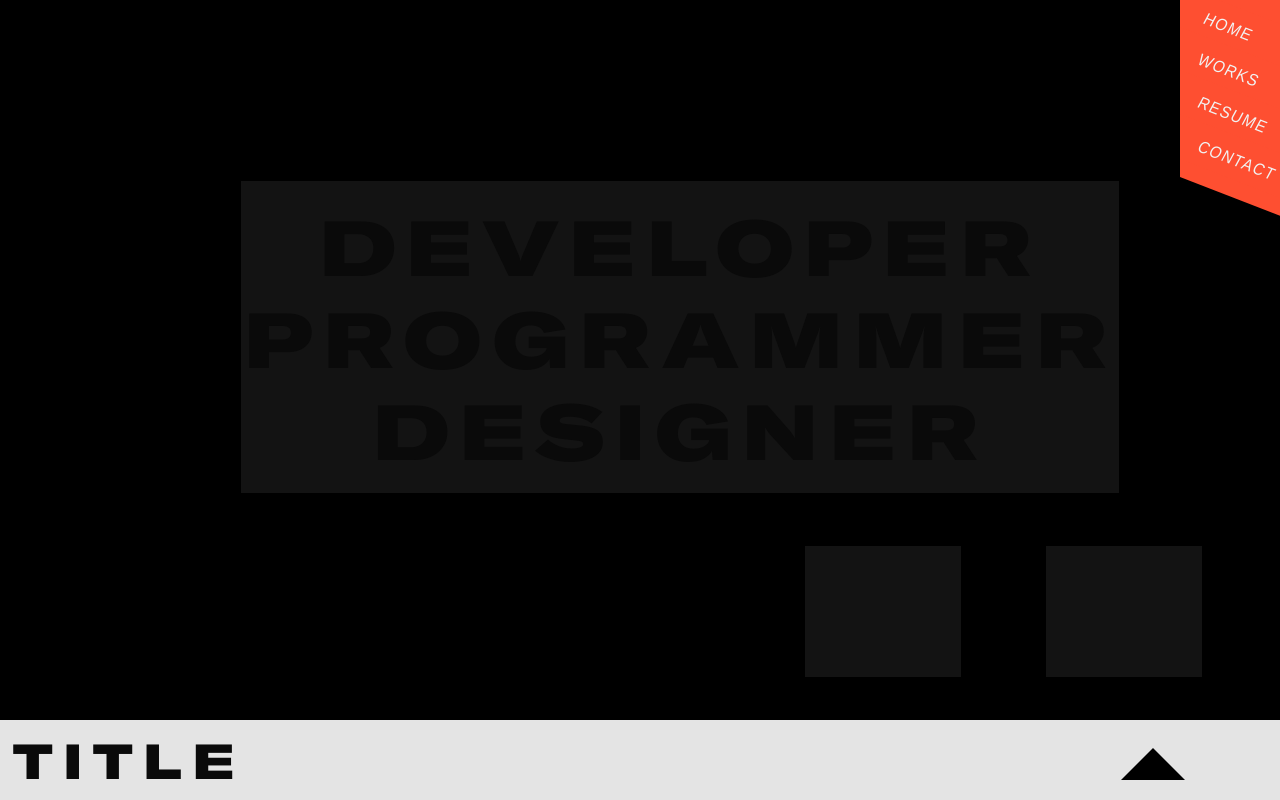
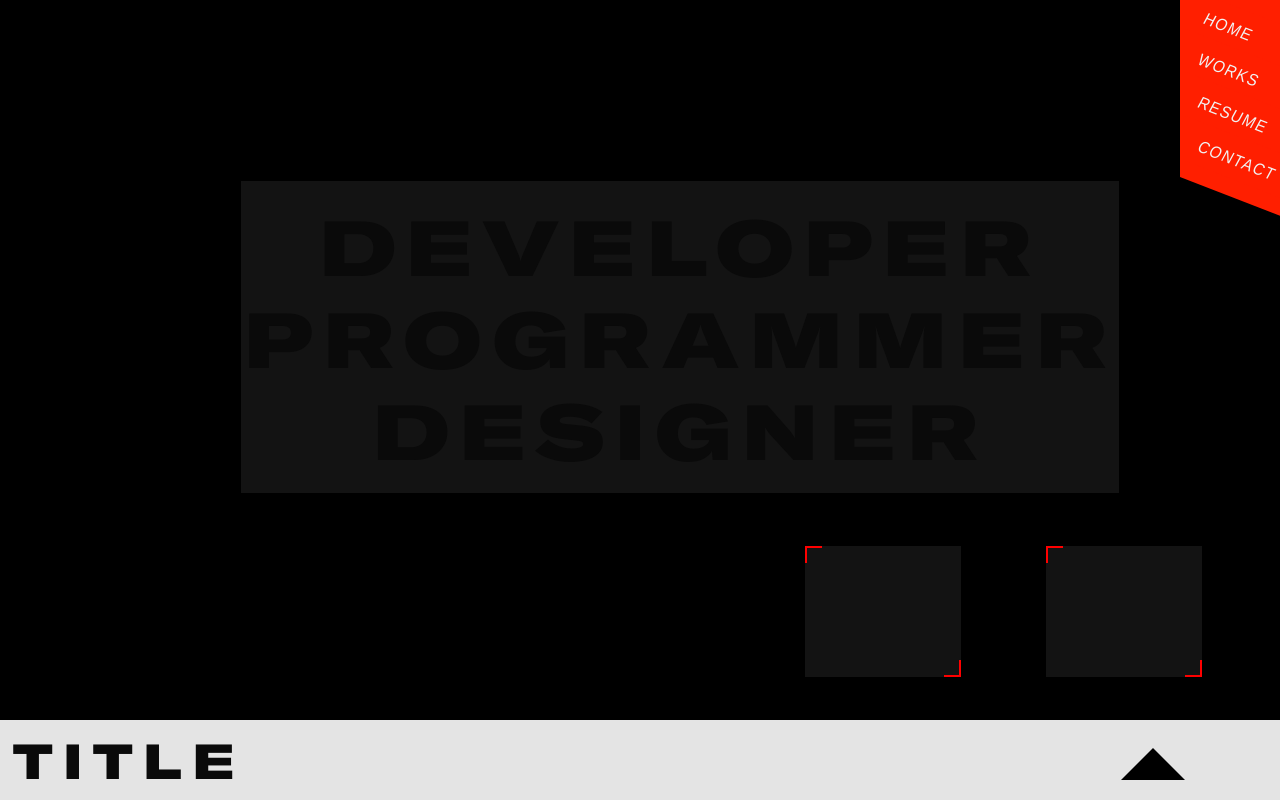
Before and after one commit to kevin21018212/PortfolioV3, a Next.js app: page / in a window 1280 px wide. Built offline with nearby package versions, Linux system fonts and the light colour scheme.

Commit message:
fixed spaing

```diff
--- a/app/global/navbar.module.css
+++ b/app/global/navbar.module.css
@@ -23,7 +23,7 @@
   height: 0;
   border-style: solid;
   border-width: 0 15vh 4vh 0;
-  border-color: transparent #fe4f31 transparent transparent;
+  border-color: transparent var(--primary) transparent transparent;
 }
 
 /*Links*/
@@ -44,7 +44,7 @@
   margin-left: -25%;
   padding-left: 2.5vw;
   box-sizing: border-box;
-  background-color: #fe4f31;
+  background-color: var(--primary);
   transform: skew(-10deg) rotate(20deg);
   transition: transform 0.5s ease;
   min-height: 2vh;
--- a/app/globals.css
+++ b/app/globals.css
@@ -143,6 +143,7 @@ html {
 
   --textPrimary: #f0f0f0;
   --textSecondary: #e4e4e4;
+
   /*Text*/
   --mediumSeperated: "Monument Grotesk Regular", sans-serif;
 
--- a/app/resume/page.tsx
+++ b/app/resume/page.tsx
@@ -1,5 +1,4 @@
 "use client";
-
 import styles from "./resume.module.css";
 import ResumeClasses from "./resumecluster/classes";
 import ResumeWork from "./resumecluster/work";
--- a/app/resume/skills/skillfiltertoggle.tsx
+++ b/app/resume/skills/skillfiltertoggle.tsx
@@ -1,5 +1,5 @@
 import React, { useState } from "react";
-import styles from "@/app/styles/resume//skills/skillfiltertoggle.module.css";
+import styles from "@/app/styles/resume/skills/skillfiltertoggle.module.css";
 import { SkillFilterToggleProps } from "@/app/data/types";
 import { motion } from "framer-motion";
 
--- a/app/resume/skills/skillslider.tsx
+++ b/app/resume/skills/skillslider.tsx
@@ -57,10 +57,11 @@ const SkillSlider = () => {
   }, [filteredSkills, perPage]);
 
   return (
-    <div className={styles.sliderContainer}>
+    <>
       <div className={styles.toggleContainer}>
         <SkillFilterToggle tags={tags} onToggle={setSelectedTags} />
       </div>
+      <div className={styles.sliderContainer}>
         <div className={styles.sliderTrack}>
           <div
             className={`splide ${
@@ -87,6 +88,7 @@ const SkillSlider = () => {
           <div className={styles.navigation}></div>
         </div>
       </div>
+    </>
   );
 };
 
--- a/app/styles/homepage/landing.module.css
+++ b/app/styles/homepage/landing.module.css
@@ -43,7 +43,33 @@
   display: flex;
   position: relative;
   border: 2px solid transparent;
+}
+
+/* Top left corner border */
+.infoBox::before,
+.symbolBox::before {
+  content: "";
+  position: absolute;
+  top: 0;
+  left: 0;
+  width: 15px;
+  height: 15px;
+  border-top: 2px solid red;
+  border-left: 2px solid red;
   z-index: 2;
 }
 
+/* Bottom right corner border */
+.infoBox::after,
+.symbolBox::after {
+  content: "";
+  position: absolute;
+  bottom: 0;
+  right: 0;
+  width: 15px;
+  height: 15px;
+  border-bottom: 2px solid red;
+  border-right: 2px solid red;
+}
+
 /* Top left corner border */
```
Also changed, not shown: app/styles/resume/skills/skillslider.module.css (+11 -10 lines). Lines whose indentation alone changed are shown as unchanged.
